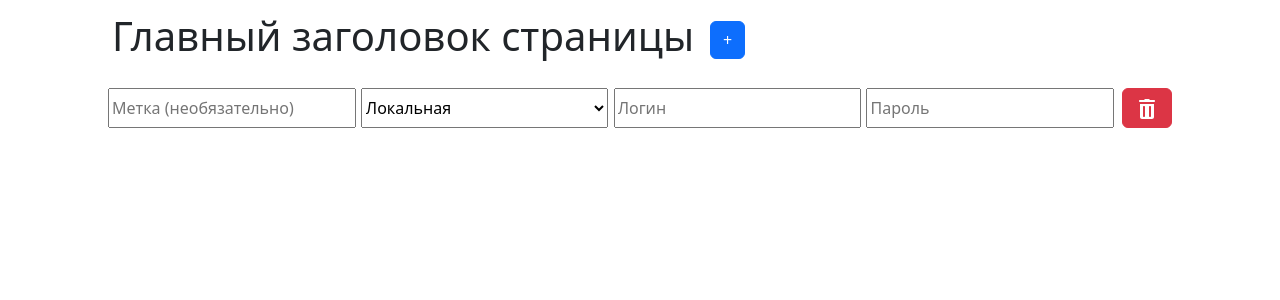
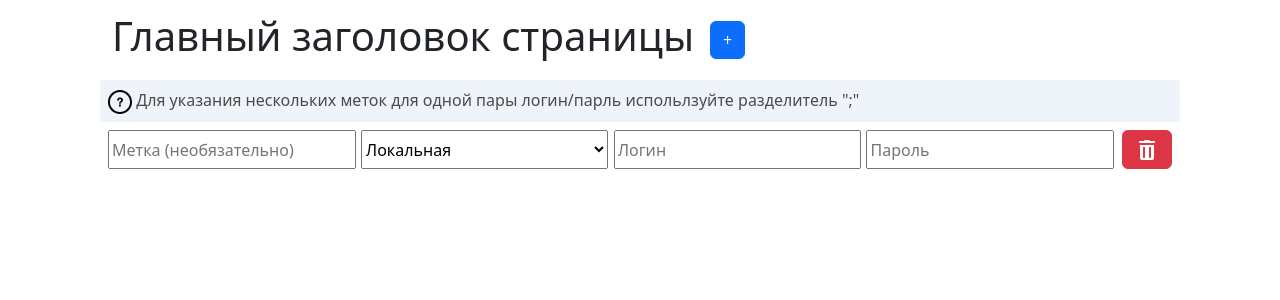
Before and after one commit to Artur-Yamai/account_management_form, a Vue app: page / in a window 1280 px wide. Shown: the top 300 px of the page. Built offline with nearby package versions, Linux system fonts and the light colour scheme.

Commit message:
добавлен tooltip

```diff
--- a/src/App.vue
+++ b/src/App.vue
@@ -1,11 +1,11 @@
 <template>
   <Header />
+  <Tooltip />
   <AccountForm />
 </template>
 
 <script setup lang="ts">
-import Header from "./components/Header.vue";
-import AccountForm from "./components/AccountForm.vue";
+import { Header, Tooltip, AccountForm } from "./components";
 </script>
 
 <style>
--- /dev/null
+++ b/src/components/Tooltip.vue
@@ -0,0 +1,20 @@
+<template>
+  <div class="tool-tip">
+    <question />
+    Для указания нескольких меток для одной пары логин/парль испольлзуйте
+    разделитель ";"
+  </div>
+</template>
+
+<script setup lang="ts">
+import question from "@/assets/question.svg";
+</script>
+
+<style>
+.tool-tip {
+  padding: 0.5rem;
+  border-radius: 4px;
+  color: rgb(75, 75, 75);
+  background-color: #eef4fa;
+}
+</style>
--- /dev/null
+++ b/src/components/index.ts
@@ -0,0 +1,5 @@
+import Header from "./Header.vue";
+import Tooltip from "./Tooltip.vue";
+import AccountForm from "./AccountForm.vue";
+
+export { Header, Tooltip, AccountForm };
```
Also changed, not shown: src/assets/question.svg (added).
